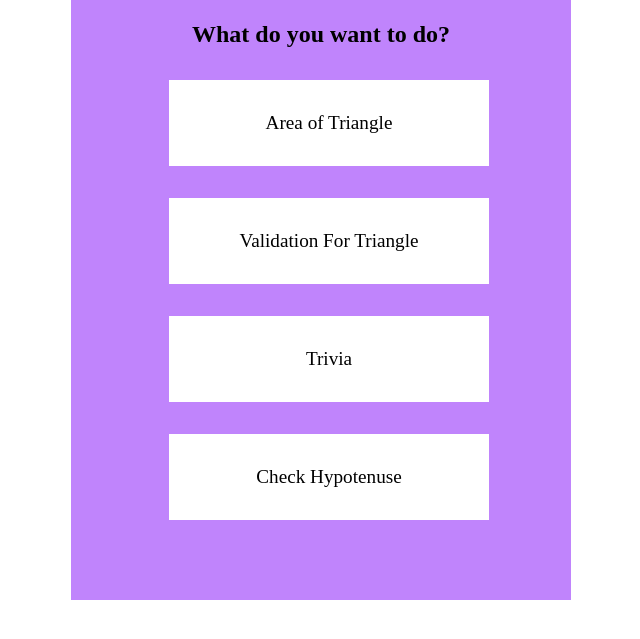
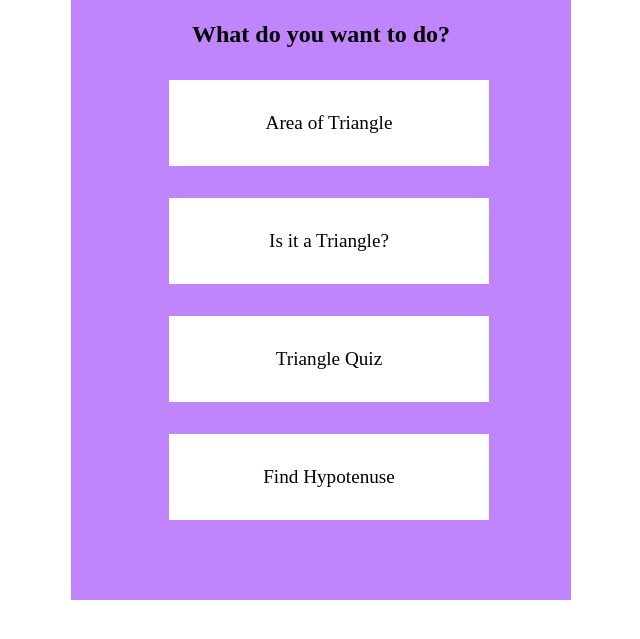
Before and after one commit to jayeshjain98/Fun-with-triangles, a plain HTML site: page index.html in a window 1280 px wide. Shown: the part 103-742 px from the top of the page, without its empty margins (319-959 px from the left). Drawn offline with Linux system fonts and the light colour scheme.

Commit message:
minor change

```diff
--- a/index.html
+++ b/index.html
@@ -11,9 +11,9 @@
       <h1>Fun With Triangles</h1>
       <h2>What do you want to do?</h2>
       <a href="./calculator.html" class="link">Area of Triangle</a>
-      <a href="./valid-triangle.html" class="link">Validation For Triangle</a>
-      <a href="./trivia.html" class="link">Trivia</a>
-      <a href="./hypotenuse.html" class="link">Check Hypotenuse</a>
+      <a href="./valid-triangle.html" class="link">Is it a Triangle?</a>
+      <a href="./trivia.html" class="link">Triangle Quiz</a>
+      <a href="./hypotenuse.html" class="link">Find Hypotenuse</a>
   </main>
   </body>
 </html>
```
